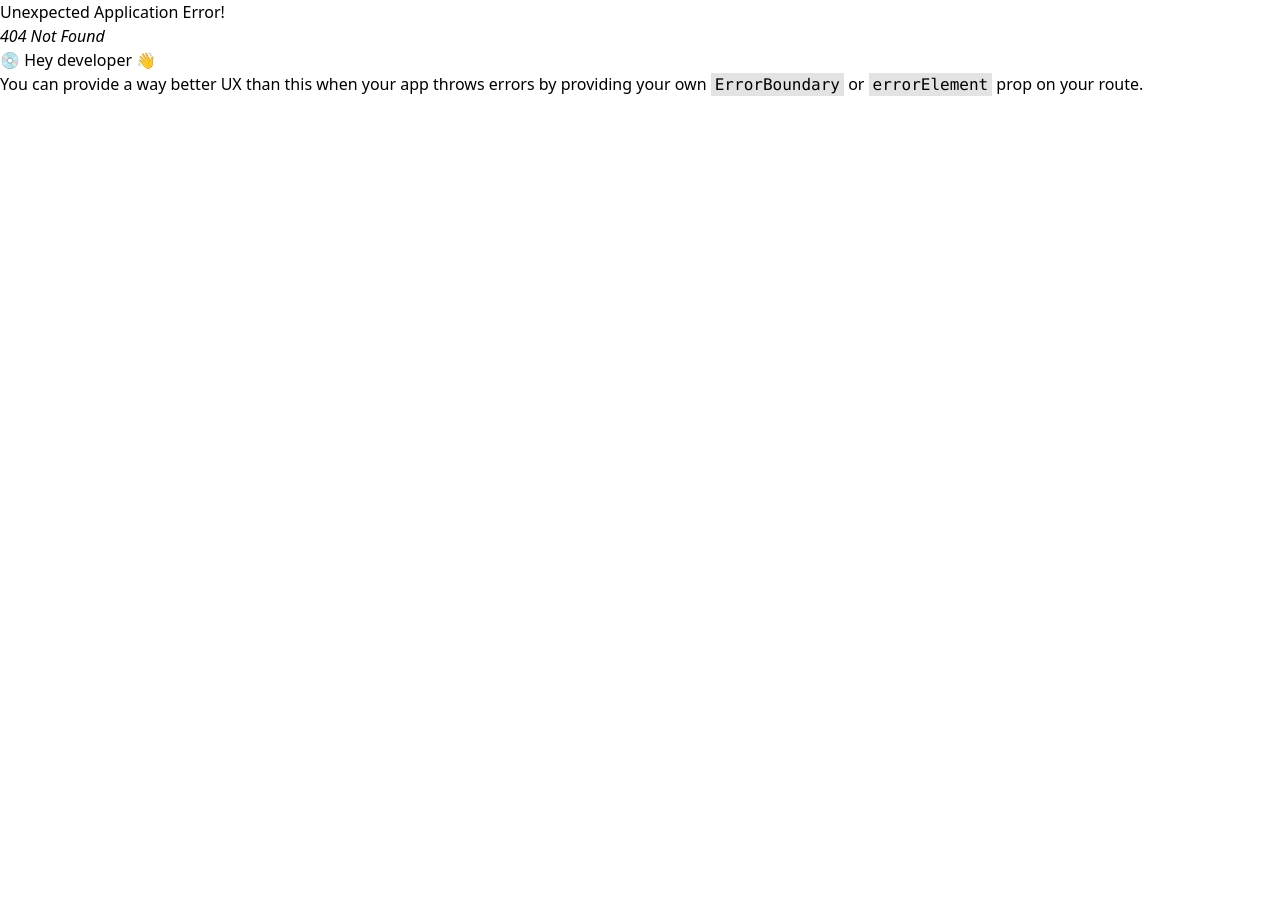
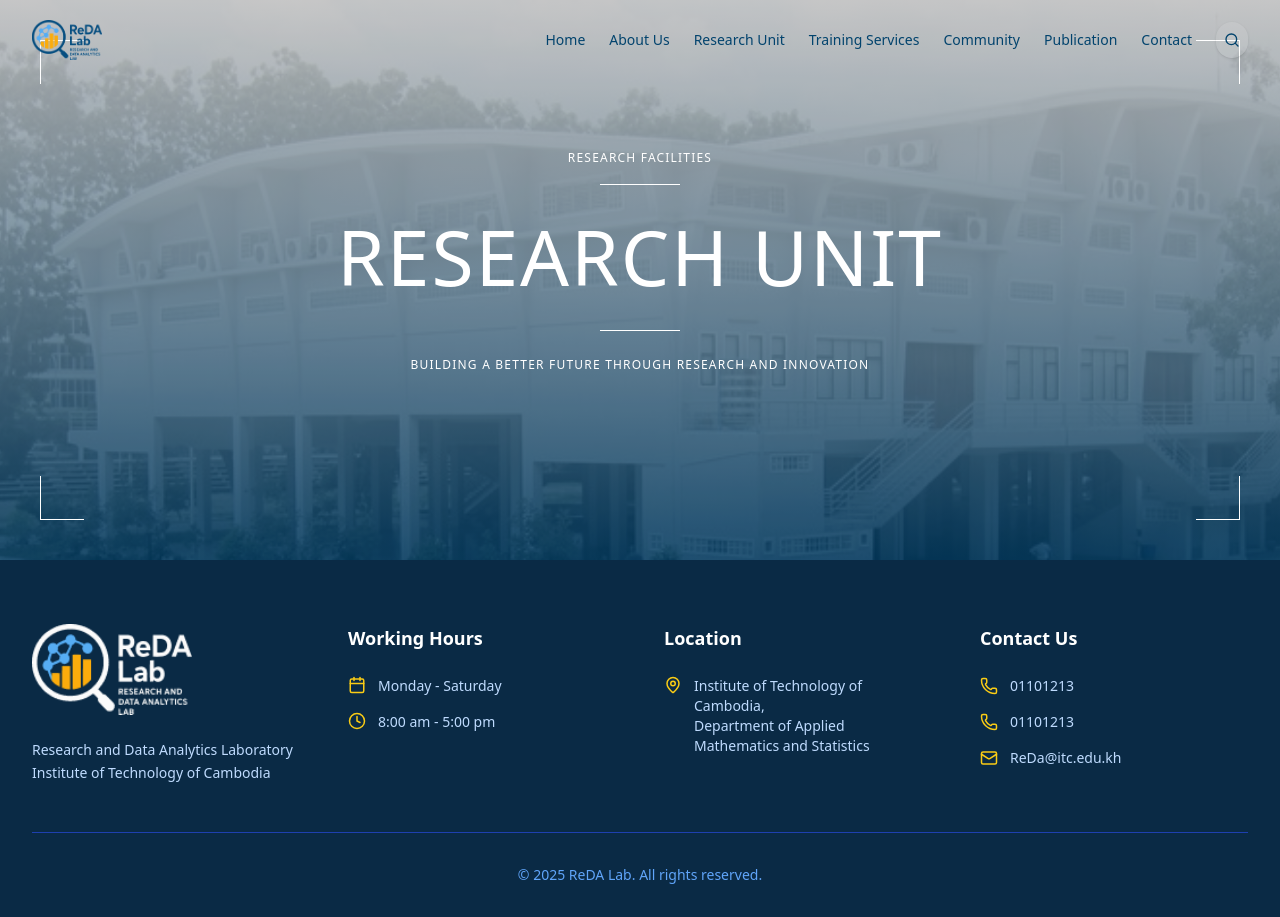
Before and after one commit to ReDa-Lab-Dev-Team/reda-lab-frontend, a React (Vite) app: page /research in a window 1280 px wide. Before the commit this address had no page. Before the commit the page ends 800 px from the top, so only its background shows below. Built offline with nearby package versions, Linux system fonts and the light colour scheme.

Commit message:
register research unit

```diff
--- a/src/components/pages/about/page.tsx
+++ b/src/components/pages/about/page.tsx
@@ -3,7 +3,7 @@ import AboutRedaSection from "./about-reda-section";
 import ResearchersSection from "./researchers-section";
 import PartnersSection from "./partners-section";
 
-export const AboutUs = () => {
+export default function AboutUs() {
   return (
     <>
       <SecondaryHero
--- /dev/null
+++ b/src/components/pages/research/page.tsx
@@ -0,0 +1,13 @@
+import SecondaryHero from "@/components/common/secondary-hero";
+
+export default function Research(){
+  return (
+    <>
+      <SecondaryHero
+        topText="Research Facilities"
+        mainTitle="Research Unit"
+        bottomText="Building a better future through research and innovation"
+      />
+    </>
+  );
+};
--- a/src/layouts/navbar.tsx
+++ b/src/layouts/navbar.tsx
@@ -15,7 +15,7 @@ const Navbar = () => {
   const navLinks = [
     { name: "Home", href: "/" },
     { name: "About Us", href: "/about" },
-    { name: "Research Unit", href: "#research" },
+    { name: "Research Unit", href: "/research" },
     { name: "Training Services", href: "#training" },
     { name: "Community", href: "#community" },
     { name: "Publication", href: "#publication" },
--- a/src/pages/about-page.tsx
+++ b/src/pages/about-page.tsx
@@ -1,4 +1,4 @@
-import { AboutUs } from "@/components/pages/about/page";
+import AboutUs from "@/components/pages/about/page";
 
 export default function AboutPage() {
   return <AboutUs />;
--- /dev/null
+++ b/src/pages/research-page.tsx
@@ -0,0 +1,5 @@
+import Research from "@/components/pages/research/page";
+
+export default function ResearchPage() {
+  return <Research />;
+}
--- a/src/routes.tsx
+++ b/src/routes.tsx
@@ -2,6 +2,7 @@ import { createBrowserRouter } from "react-router-dom";
 import MainLayout from "./layouts/main-layout";
 import HomePage from "./pages/home-page";
 import AboutPage from "./pages/about-page";
+import ResearchPage from "./pages/research-page";
 
 export const router = createBrowserRouter([
   {
@@ -24,4 +25,14 @@ export const router = createBrowserRouter([
       },
     ],
   },
+  {
+    path: "/research",
+    element: <MainLayout />,
+    children: [
+      {
+        index: true,
+        element: <ResearchPage />,
+      },
+    ],
+  },
 ]);
```
